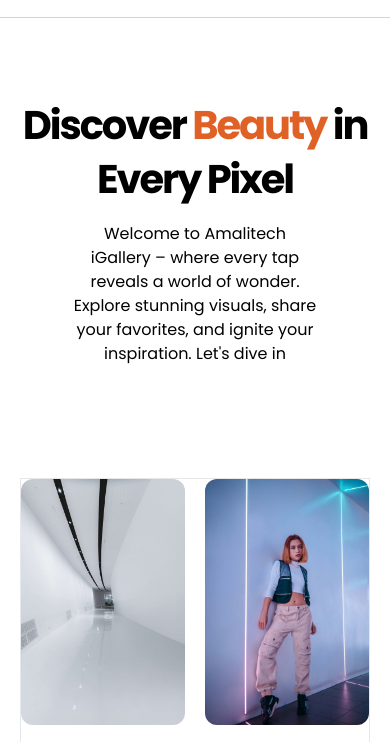
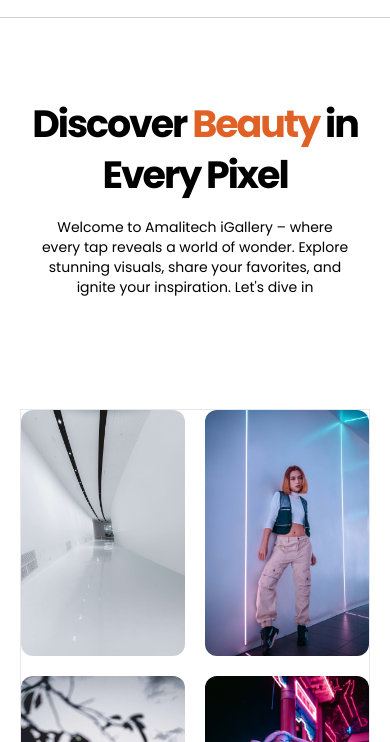
Before and after one commit to kewablay/image-gallery-lab2, a plain HTML site: page index.html in a window 390 px wide. Shown: the part 65-807 px from the top of the page. Drawn offline with nearby package versions, Linux system fonts and the light colour scheme; files whose address does not match are found by name.

Commit message:
style: reduced hero text size for mobile view

```diff
--- a/index.html
+++ b/index.html
@@ -71,13 +71,13 @@
       <div class="flex flex-col text-center items-center md:text-left md:flex-row md:justify-between items-start ">
         <!-- hero text -->
         <h1
-          class=" text-[40px] md:text-[45px] max-w-[24rem] font-bold leading-[135.405%] tracking-[-2.08px]"
+          class=" text-[38px] md:text-[45px] max-w-[24rem] font-bold leading-[135.405%] tracking-[-2.08px]"
         >
           Discover <span class="text-[#E06126]">Beauty</span> in Every Pixel
         </h1>
 
         <!-- intro text -->
-        <p class="mt-4 w-[70%] sm:w-[65%] md:w-[50%] lg:w-[40%]">
+        <p class="mt-4 w-[90%] text-sm sm:text-base sm:w-[65%] md:w-[50%] lg:w-[40%]">
           Welcome to Amalitech iGallery – where every tap reveals a world of
           wonder. Explore stunning visuals, share your favorites, and ignite
           your inspiration. Let's dive in
```
